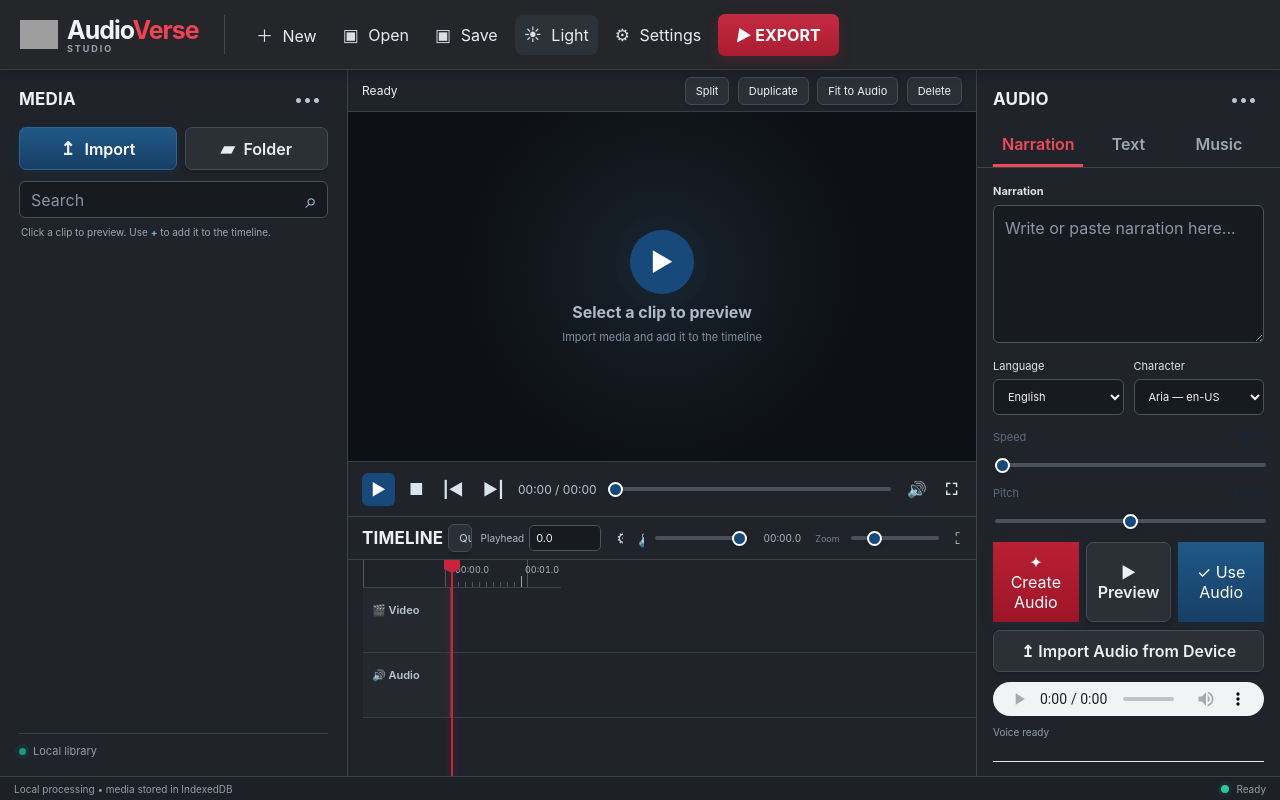
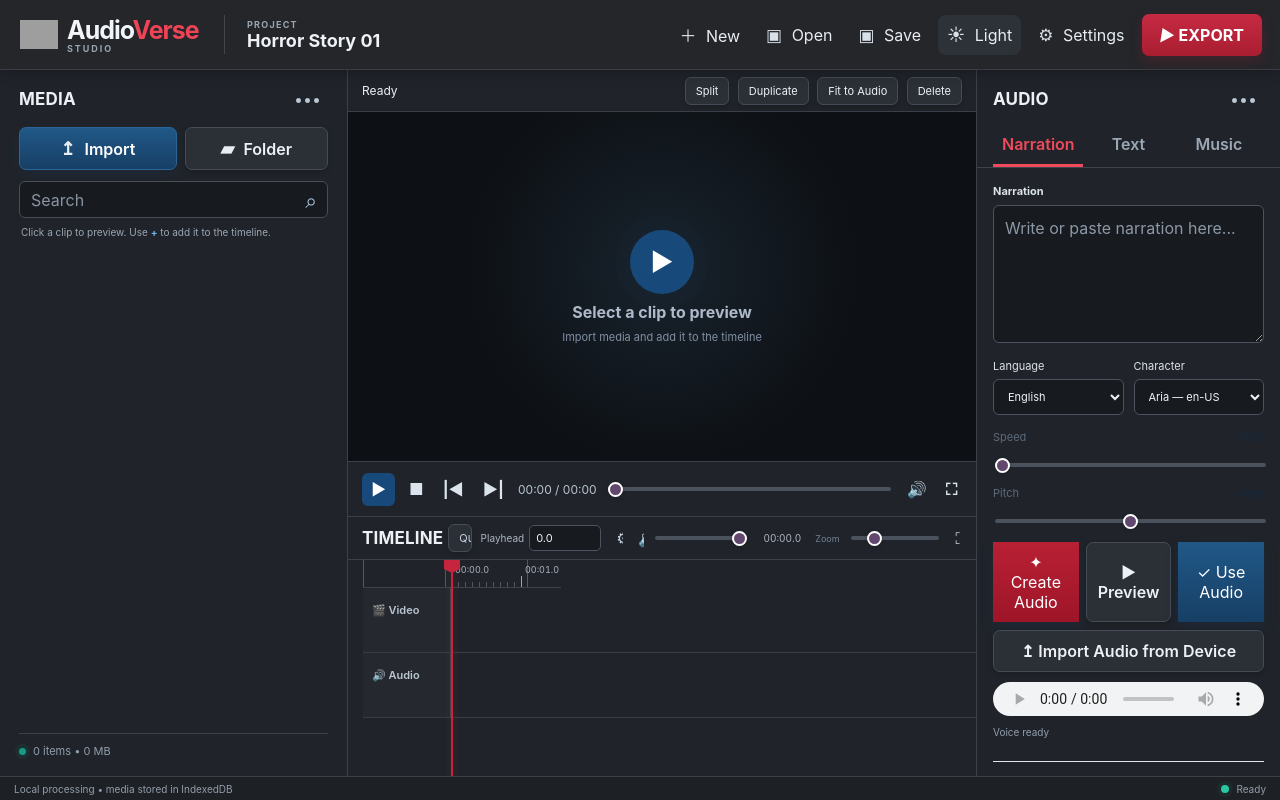
Before and after one commit to Editron-io/front, a plain HTML site: page index.html in a window 1280 px wide. Drawn offline with Linux system fonts and the light colour scheme; no server answers; grey boxes are pictures that could not be loaded.

Commit message:
Update index.html

```diff
--- a/index.html
+++ b/index.html
@@ -18,6 +18,11 @@
       <strong>Audio<span>Verse</span></strong>
       <small>STUDIO</small>
     </div>
+  </div>
+
+  <div class="project">
+    <span>PROJECT</span>
+    <strong id="projectName">Horror Story 01</strong>
   </div>
 
   <div class="top-actions">
```
